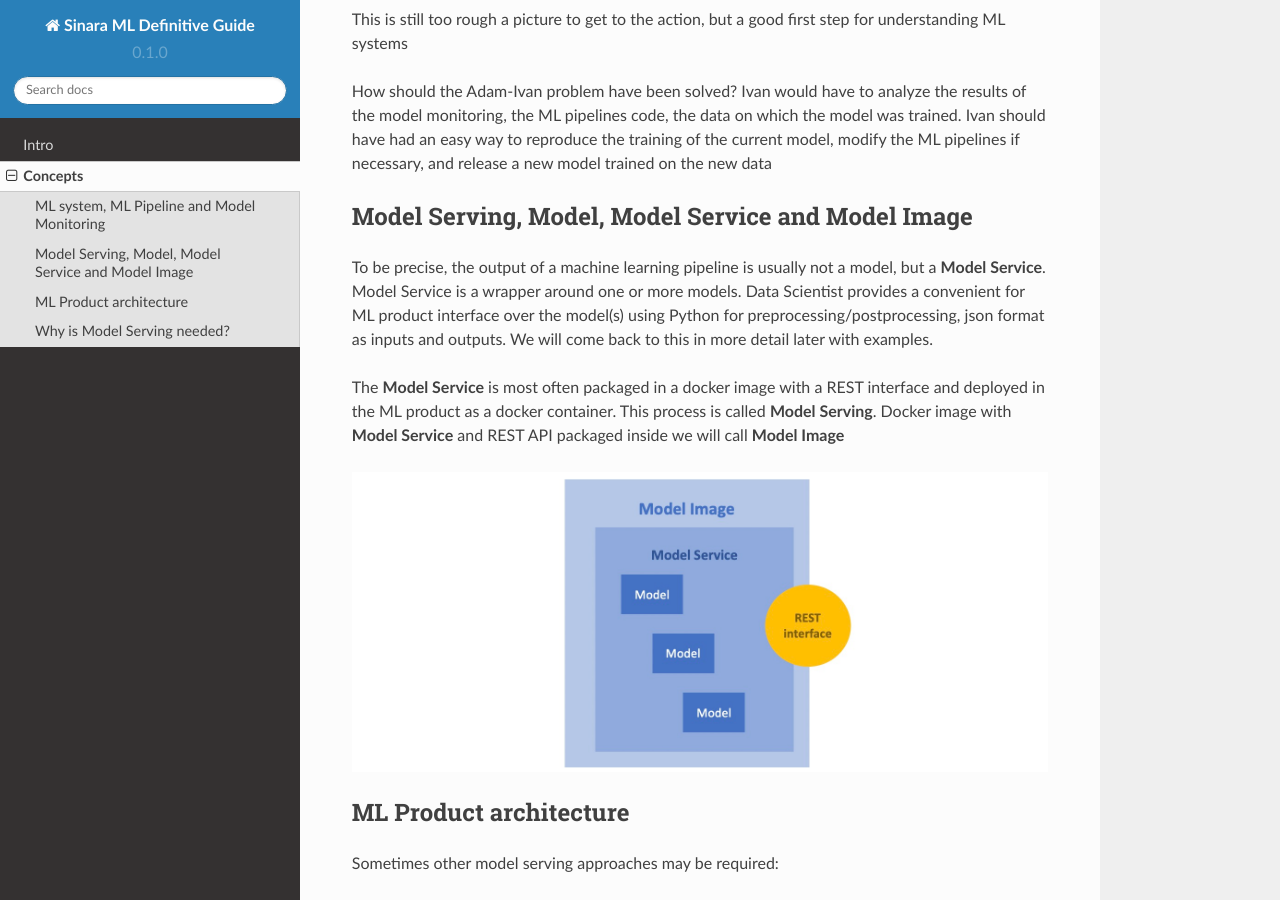
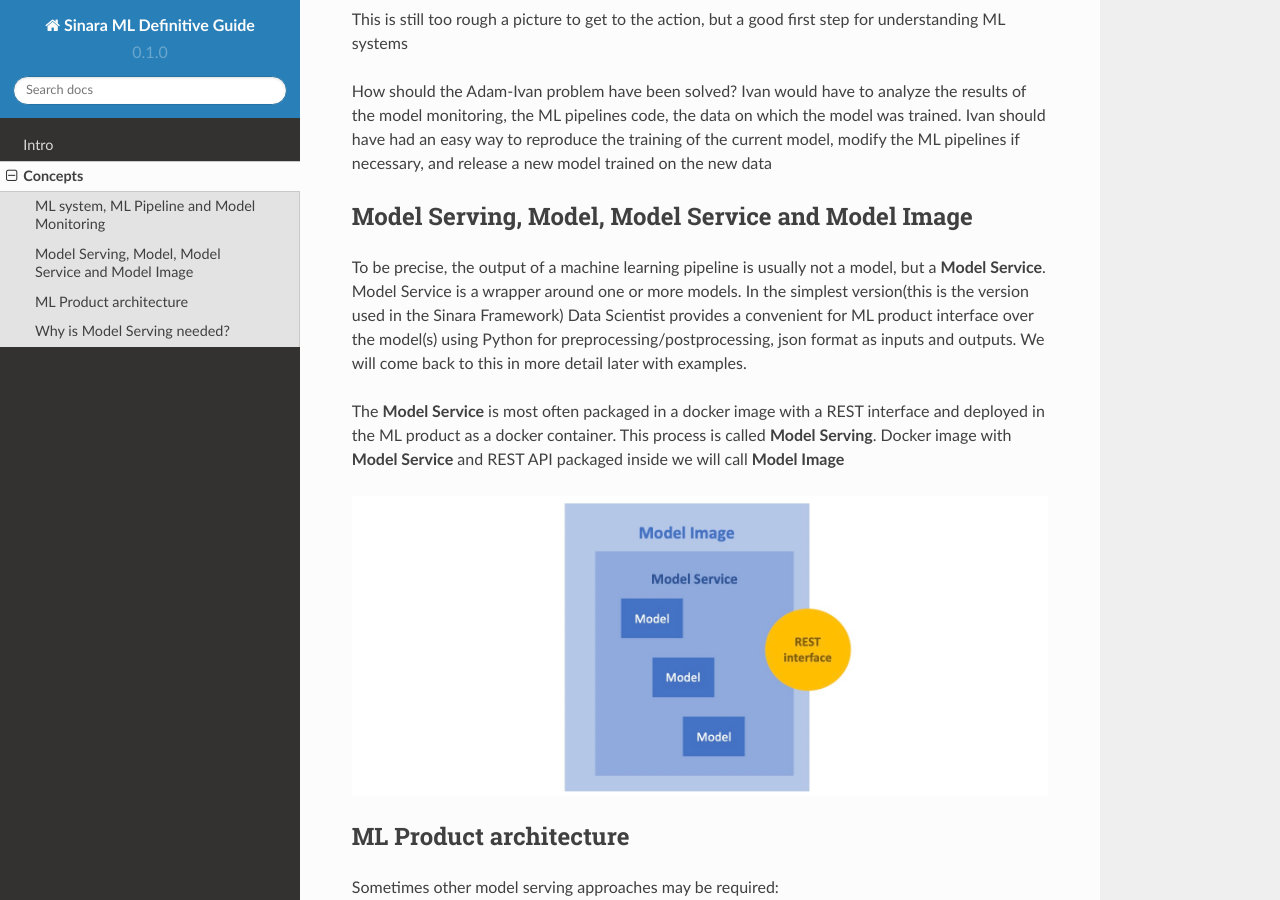
Before and after one commit to 4-DS/SinaraML-Def-Guide, a Sphinx documentation site: the page built from docs/source/concepts.rst, in a window 1280 px wide and 900 px high, scrolled down 1481 px. Built offline with Sphinx 7.4.7 and the Read the Docs theme 2.0.0, drawn with Linux system fonts in a browser that asks for light colours.

Commit message:
Update concepts.rst

```diff
--- a/docs/source/concepts.rst
+++ b/docs/source/concepts.rst
@@ -28,7 +28,7 @@
 Model Serving, Model, Model Service and Model Image
 ************************************
 
-To be precise, the output of a machine learning pipeline is usually not a model, but a **Model Service**. Model Service is a wrapper around one or more models. Data Scientist provides a convenient for ML product interface over the model(s) using Python for preprocessing/postprocessing, json format as inputs and outputs. We will come back to this in more detail later with examples.
+To be precise, the output of a machine learning pipeline is usually not a model, but a **Model Service**. Model Service is a wrapper around one or more models. In the simplest version(this is the version used in the Sinara Framework) Data Scientist provides a convenient for ML product interface over the model(s) using Python for preprocessing/postprocessing, json format as inputs and outputs. We will come back to this in more detail later with examples.
 
 The **Model Service** is most often packaged in a docker image with a REST interface and deployed in the ML product as a docker container. This process is called **Model Serving**. Docker image with **Model Service** and REST API packaged inside we will call **Model Image**
 
```
